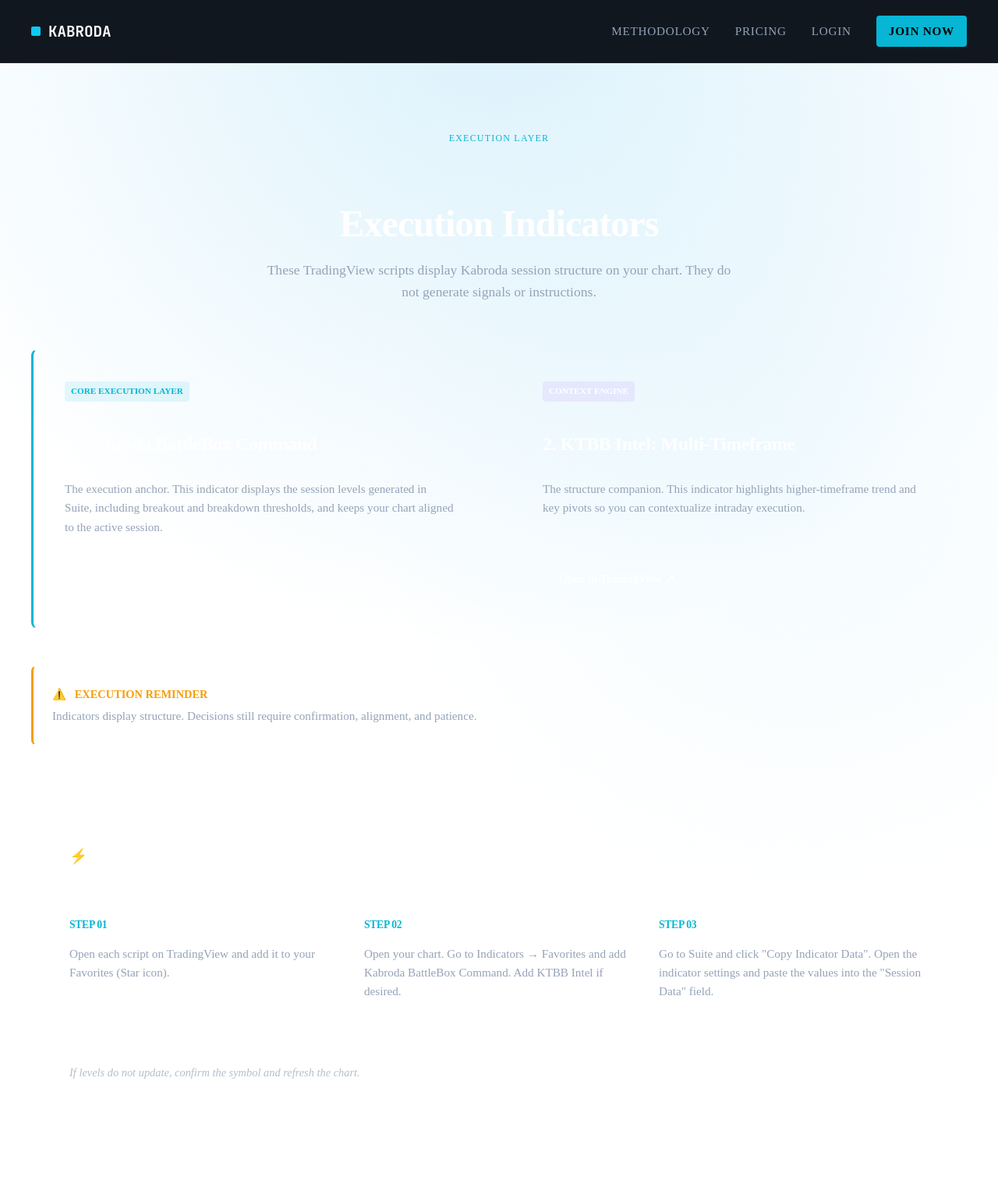
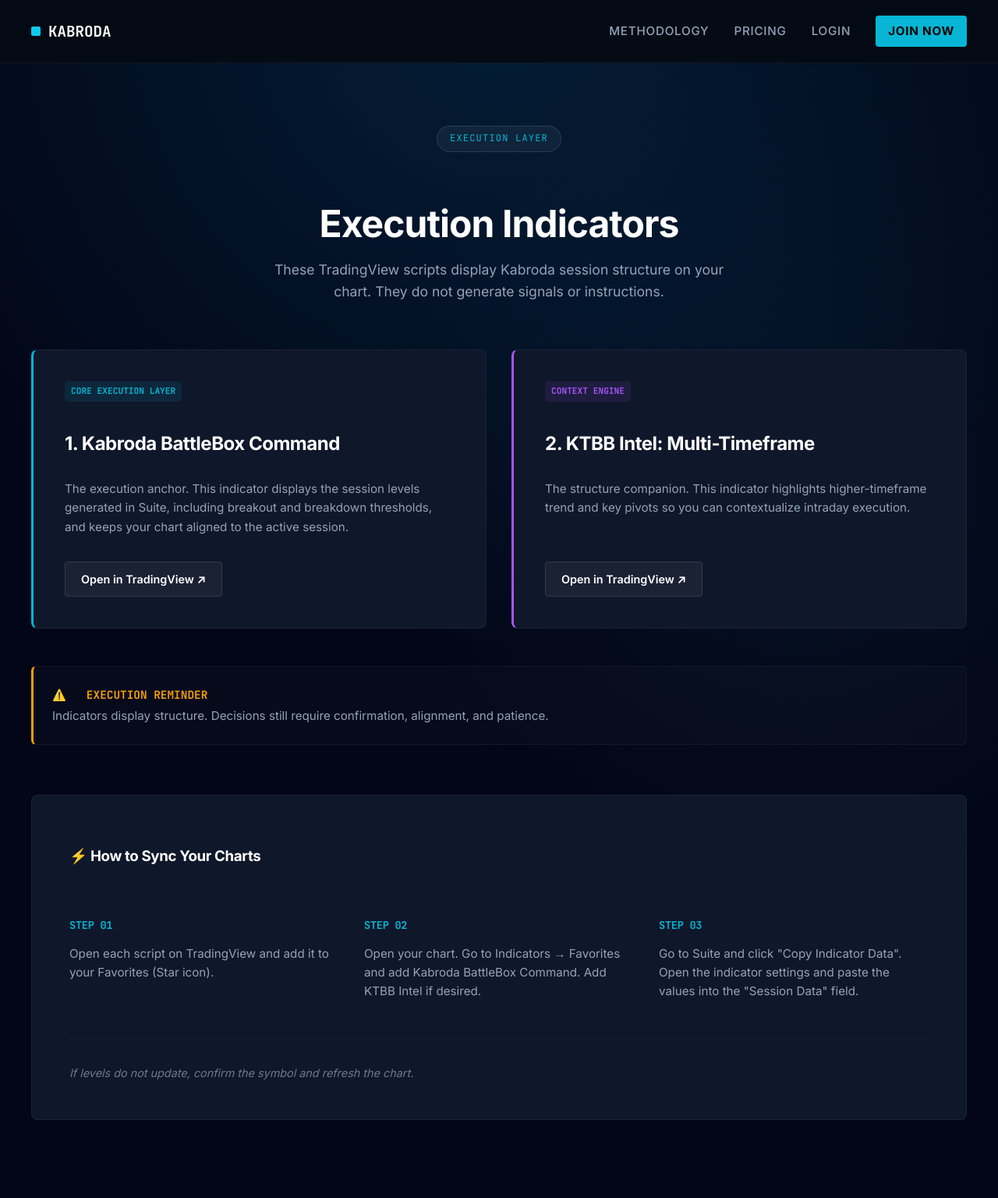
Before and after one commit to Kabroda-Trading/KTBB_APP_V2, a FastAPI app: template templates/indicators.html in a window 1280 px wide. Shown: the whole page at 78% size. Run offline with FastAPI, Linux system fonts and the light colour scheme; the template is opened without the code that fills it, so the values that code supplies are empty; some libraries are stand-ins or nearby versions.

Commit message:
Fixed missing CSS root variables on Indicators page to restore dark theme

```diff
--- a/templates/indicators.html
+++ b/templates/indicators.html
@@ -9,6 +9,18 @@
     <link href="https://fonts.googleapis.com/css2?family=Inter:wght@400;500;600;700&family=JetBrains+Mono:wght@400;700&display=swap" rel="stylesheet">
     <link rel="stylesheet" href="/static/site.css">
     <style>
+        /* --- ADDED: The missing color and font dictionary --- */
+        :root {
+            --bg-dark: #020617;
+            --bg-card: #0f172a;
+            --text-main: #f8fafc;
+            --text-muted: #94a3b8;
+            --accent-cyan: #06b6d4;
+            --accent-purple: #a855f7;
+            --font-main: 'Inter', sans-serif;
+            --font-mono: 'JetBrains Mono', monospace;
+        }
+
         body { background-color: var(--bg-dark); color: var(--text-main); font-family: var(--font-main); line-height: 1.6; overflow-x: hidden; }
         h1, h2, h3, h4 { font-weight: 700; line-height: 1.2; letter-spacing: -0.02em; }
         .container { max-width: 1200px; margin: 0 auto; padding: 0 20px; }
```
